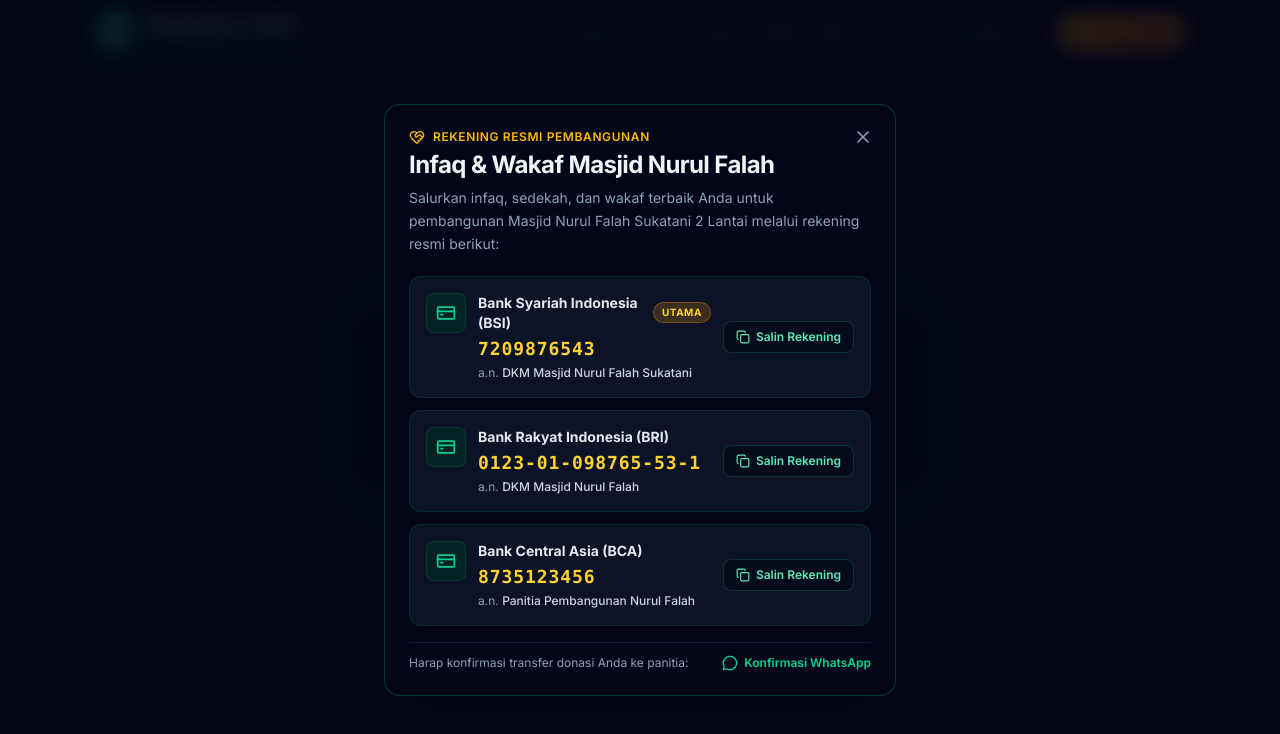
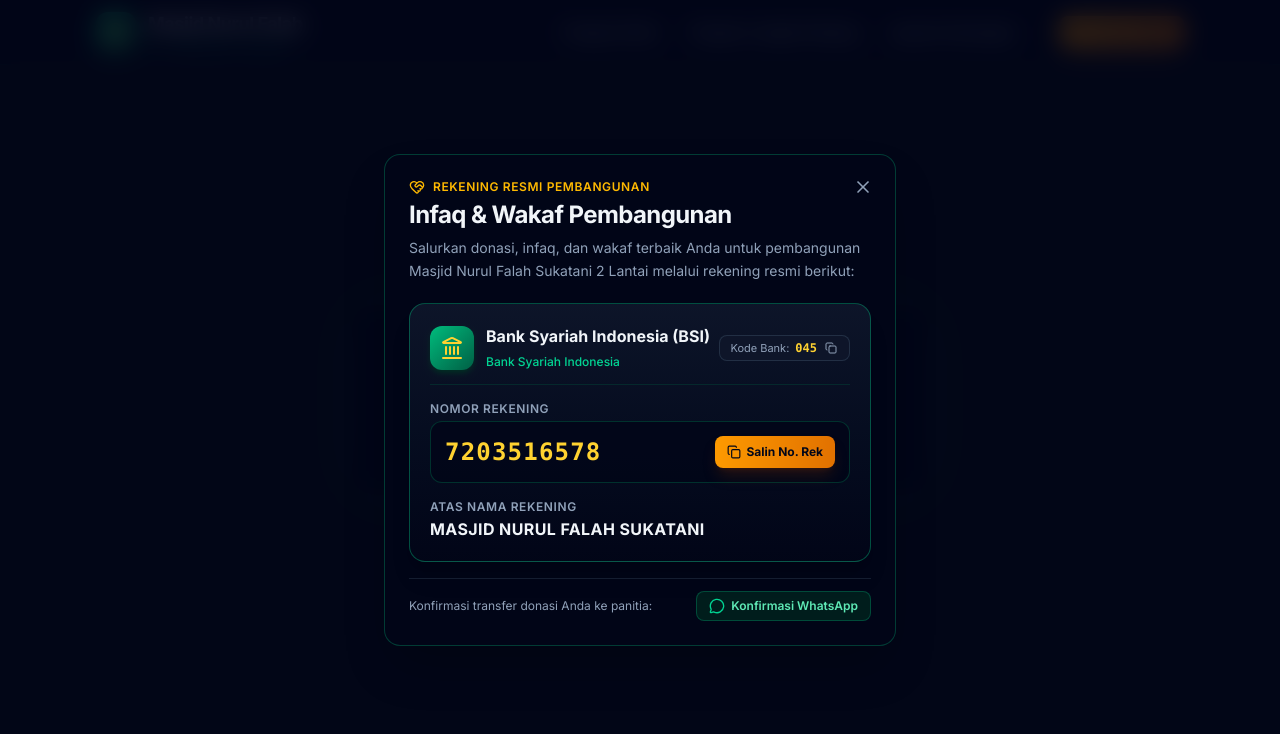
Before and after one commit to burubur/dkmnf, a React (Vite) app: page / in a window 1280 px wide. Both pictures are taken after a click on the button "Infaq / Wakaf". Shown: the top 734 px of the page. Built offline with nearby package versions, Linux system fonts and the light colour scheme.

Commit message:
feat(infaq): update official BSI bank account details for Masjid Nurul Falah Sukatani

```diff
--- a/src/components/infaq/InfaqModal.tsx
+++ b/src/components/infaq/InfaqModal.tsx
@@ -7,7 +7,7 @@ import {
   DialogDescription,
 } from "@/components/ui/dialog";
 import { Button } from "@/components/ui/button";
-import { Copy, Check, HeartHandshake, CreditCard, MessageCircle } from "lucide-react";
+import { Copy, Check, HeartHandshake, Landmark, MessageCircle } from "lucide-react";
 import masjidData from "@/data/masjid.json";
 
 export interface InfaqModalProps {
@@ -16,15 +16,28 @@ export interface InfaqModalProps {
 }
 
 export function InfaqModal({ open, onOpenChange }: InfaqModalProps) {
-  const [copiedId, setCopiedId] = useState<string | null>(null);
+  const [copiedAccount, setCopiedAccount] = useState<boolean>(false);
+  const [copiedCode, setCopiedCode] = useState<boolean>(false);
 
-  const handleCopy = (id: string, text: string) => {
-    if (typeof navigator !== "undefined" && navigator.clipboard) {
-      navigator.clipboard.writeText(text);
-      setCopiedId(id);
-      setTimeout(() => setCopiedId(null), 2000);
+  const account = masjidData.bankAccounts[0];
+
+  const handleCopyAccount = () => {
+    if (typeof navigator !== "undefined" && navigator.clipboard && account) {
+      navigator.clipboard.writeText(account.accountNumber);
+      setCopiedAccount(true);
+      setTimeout(() => setCopiedAccount(false), 2000);
     }
   };
+
+  const handleCopyCode = () => {
+    if (typeof navigator !== "undefined" && navigator.clipboard && account?.bankCode) {
+      navigator.clipboard.writeText(account.bankCode);
+      setCopiedCode(true);
+      setTimeout(() => setCopiedCode(false), 2000);
+    }
+  };
+
+  if (!account) return null;
 
   return (
     <Dialog open={open} onOpenChange={onOpenChange}>
@@ -35,77 +48,93 @@ export function InfaqModal({ open, onOpenChange }: InfaqModalProps) {
             <span>Rekening Resmi Pembangunan</span>
           </div>
           <DialogTitle className="text-xl sm:text-2xl font-extrabold text-slate-100">
-            Infaq & Wakaf Masjid Nurul Falah
+            Infaq & Wakaf Pembangunan
           </DialogTitle>
           <DialogDescription>
-            Salurkan infaq, sedekah, dan wakaf terbaik Anda untuk pembangunan Masjid Nurul Falah Sukatani 2 Lantai melalui rekening resmi berikut:
+            Salurkan donasi, infaq, dan wakaf terbaik Anda untuk pembangunan Masjid Nurul Falah Sukatani 2 Lantai melalui rekening resmi berikut:
           </DialogDescription>
         </DialogHeader>
 
-        {/* Bank Account List */}
-        <div className="space-y-3 my-4">
-          {masjidData.bankAccounts.map((account) => {
-            const isCopied = copiedId === account.id;
-            return (
-              <div
-                key={account.id}
-                className="relative flex flex-col sm:flex-row sm:items-center justify-between p-4 rounded-xl border border-emerald-900/40 bg-slate-900/80 hover:border-emerald-500/40 transition-colors gap-3"
-              >
-                <div className="flex items-start gap-3">
-                  <div className="flex h-10 w-10 items-center justify-center rounded-lg bg-emerald-950/60 border border-emerald-800/40 text-emerald-400 shrink-0 mt-0.5 sm:mt-0">
-                    <CreditCard className="h-5 w-5" />
+        {/* BSI Bank Account Card */}
+        <div className="my-4 p-5 rounded-2xl border border-emerald-500/40 bg-gradient-to-b from-slate-900/90 to-slate-950/90 shadow-xl space-y-4">
+          <div className="flex items-center justify-between border-b border-emerald-900/40 pb-3">
+            <div className="flex items-center gap-3">
+              <div className="flex h-11 w-11 items-center justify-center rounded-xl bg-gradient-to-br from-emerald-500 to-emerald-800 text-white shadow-md shadow-emerald-950">
+                <Landmark className="h-6 w-6 text-amber-300" />
               </div>
               <div>
-                    <div className="flex items-center gap-2">
-                      <span className="font-bold text-sm text-slate-200">
+                <span className="font-bold text-base text-slate-100 block">
                   {account.bankName}
                 </span>
-                      {account.isPrimary && (
-                        <span className="text-[10px] font-bold px-2 py-0.5 rounded-full bg-amber-500/20 text-amber-300 border border-amber-500/30 uppercase tracking-wider">
-                          Utama
+                <span className="text-xs text-emerald-400 font-medium">
+                  Bank Syariah Indonesia
                 </span>
-                      )}
-                    </div>
-                    <div className="text-base sm:text-lg font-mono font-bold text-amber-300 tracking-wider my-0.5">
-                      {account.accountNumber}
-                    </div>
-                    <div className="text-xs text-slate-400">
-                      a.n. <span className="text-slate-300 font-medium">{account.accountHolder}</span>
-                    </div>
               </div>
             </div>
 
+            {account.bankCode && (
+              <div className="flex items-center gap-1.5 bg-slate-900/90 border border-slate-700/60 px-2.5 py-1 rounded-lg">
+                <span className="text-[11px] text-slate-400">Kode Bank:</span>
+                <span className="text-xs font-mono font-bold text-amber-300">{account.bankCode}</span>
+                <button
+                  type="button"
+                  onClick={handleCopyCode}
+                  className="text-slate-400 hover:text-slate-200 transition-colors p-0.5"
+                  title="Salin Kode Bank"
+                >
+                  {copiedCode ? <Check className="h-3 w-3 text-emerald-400" /> : <Copy className="h-3 w-3" />}
+                </button>
+              </div>
+            )}
+          </div>
+
+          <div>
+            <span className="text-xs text-slate-400 uppercase tracking-wider font-semibold block mb-1">
+              Nomor Rekening
+            </span>
+            <div className="flex items-center justify-between bg-slate-950/80 border border-emerald-900/60 rounded-xl p-3 sm:p-3.5">
+              <span className="text-xl sm:text-2xl font-mono font-extrabold text-amber-300 tracking-wider">
+                {account.accountNumber}
+              </span>
               <Button
-                  variant={isCopied ? "default" : "outline"}
+                variant={copiedAccount ? "default" : "gold"}
                 size="sm"
-                  className="gap-1.5 shrink-0 self-end sm:self-center"
-                  onClick={() => handleCopy(account.id, account.accountNumber.replace(/[^0-9]/g, ""))}
+                className="gap-1.5 text-xs px-3"
+                onClick={handleCopyAccount}
               >
-                  {isCopied ? (
+                {copiedAccount ? (
                   <>
-                      <Check className="h-3.5 w-3.5 text-emerald-300" />
-                      <span className="text-xs">Tersalin!</span>
+                    <Check className="h-3.5 w-3.5" />
+                    <span>Tersalin!</span>
                   </>
                 ) : (
                   <>
                     <Copy className="h-3.5 w-3.5" />
-                      <span className="text-xs">Salin Rekening</span>
+                    <span>Salin No. Rek</span>
                   </>
                 )}
               </Button>
             </div>
-            );
-          })}
           </div>
 
-        {/* Footer Confirmation CTA */}
+          <div>
+            <span className="text-xs text-slate-400 uppercase tracking-wider font-semibold block mb-0.5">
+              Atas Nama Rekening
+            </span>
+            <span className="text-sm sm:text-base font-bold text-slate-100 uppercase tracking-wide">
+              {account.accountHolder}
+            </span>
+          </div>
+        </div>
+
+        {/* Footer WhatsApp Confirmation */}
         <div className="pt-3 border-t border-slate-800/70 flex flex-col sm:flex-row items-center justify-between gap-3 text-xs text-slate-400">
-          <span>Harap konfirmasi transfer donasi Anda ke panitia:</span>
+          <span>Konfirmasi transfer donasi Anda ke panitia:</span>
           <a
             href={masjidData.contacts.whatsappUrl}
             target="_blank"
             rel="noopener noreferrer"
-            className="inline-flex items-center gap-1.5 text-emerald-400 hover:text-emerald-300 font-semibold transition-colors"
+            className="inline-flex items-center gap-1.5 px-3 py-1.5 rounded-lg bg-emerald-950/60 border border-emerald-700/50 text-emerald-300 hover:text-emerald-200 hover:bg-emerald-900/60 font-semibold transition-colors"
           >
             <MessageCircle className="h-4 w-4 text-emerald-400" />
             <span>Konfirmasi WhatsApp</span>
--- a/src/data/masjid.json
+++ b/src/data/masjid.json
@@ -26,26 +26,11 @@
     {
       "id": "bsi",
       "bankName": "Bank Syariah Indonesia (BSI)",
-      "accountNumber": "7209876543",
-      "accountHolder": "DKM Masjid Nurul Falah Sukatani",
+      "bankCode": "045",
+      "accountNumber": "7203516578",
+      "accountHolder": "MASJID NURUL FALAH SUKATANI",
       "isPrimary": true,
       "color": "emerald"
-    },
-    {
-      "id": "bri",
-      "bankName": "Bank Rakyat Indonesia (BRI)",
-      "accountNumber": "0123-01-098765-53-1",
-      "accountHolder": "DKM Masjid Nurul Falah",
-      "isPrimary": false,
-      "color": "blue"
-    },
-    {
-      "id": "bca",
-      "bankName": "Bank Central Asia (BCA)",
-      "accountNumber": "8735123456",
-      "accountHolder": "Panitia Pembangunan Nurul Falah",
-      "isPrimary": false,
-      "color": "indigo"
     }
   ],
   "contacts": {
```
Lines whose indentation alone changed are shown as unchanged.
